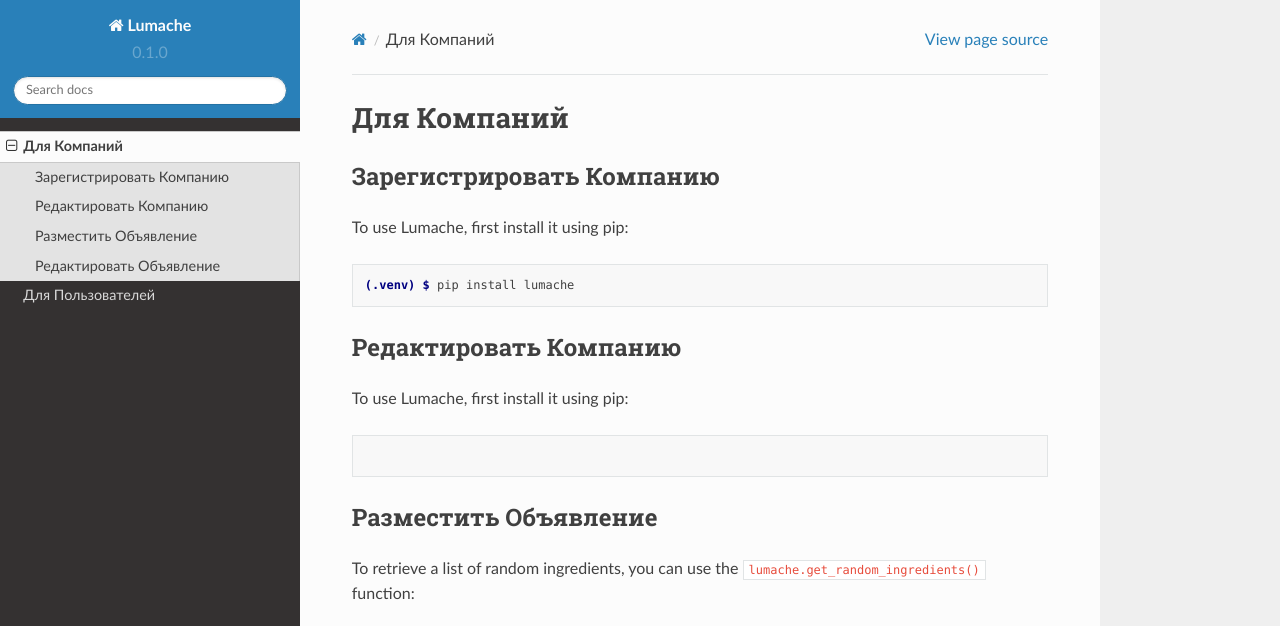
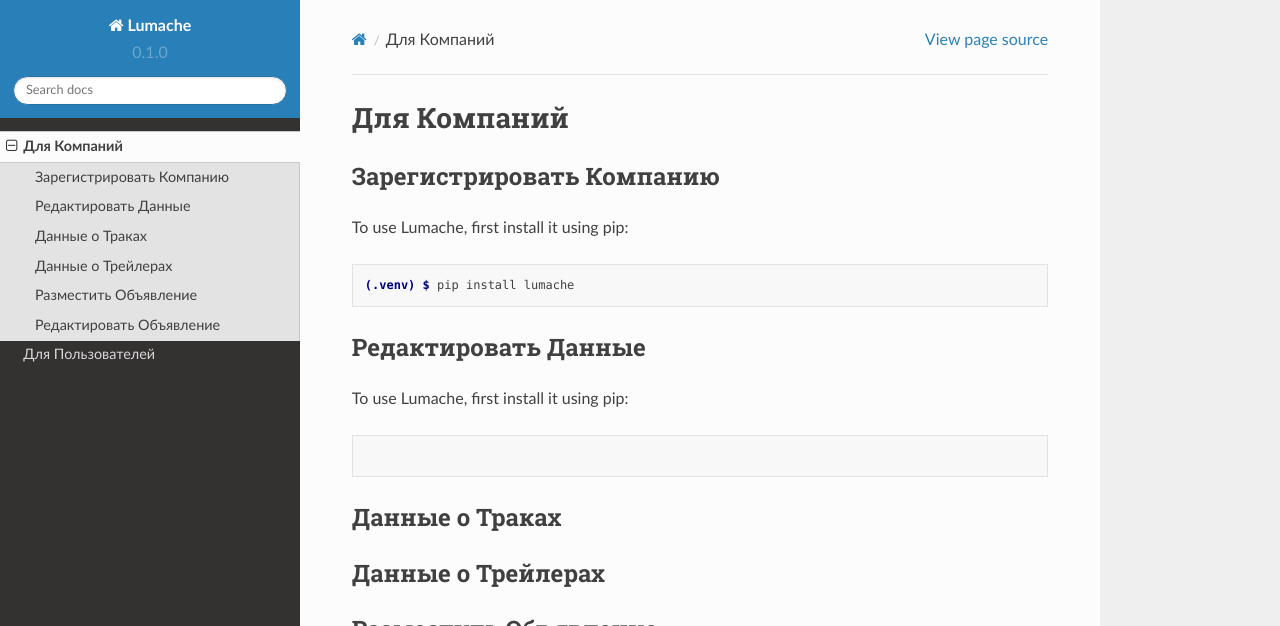
Before and after one commit to alur2191/TruckDriverHelpDocs, a Sphinx documentation site: the page built from docs/source/usage.rst, in a window 1280 px wide and 900 px high, cut to the strip 0-626 px from the top of the window. Built offline with Sphinx 7.4.7 and the Read the Docs theme 2.0.0, drawn with Linux system fonts in a browser that asks for light colours.

Commit message:
Update usage.rst

```diff
--- a/docs/source/usage.rst
+++ b/docs/source/usage.rst
@@ -12,12 +12,18 @@
 
    (.venv) $ pip install lumache
 
-Редактировать Компанию
+Редактировать Данные
 ----------------------
 
 To use Lumache, first install it using pip:
 
 .. code-block:: console
+
+Данные о Траках
+----------------------
+
+Данные о Трейлерах
+----------------------
 
 Разместить Объявление
 ---------------------
```
